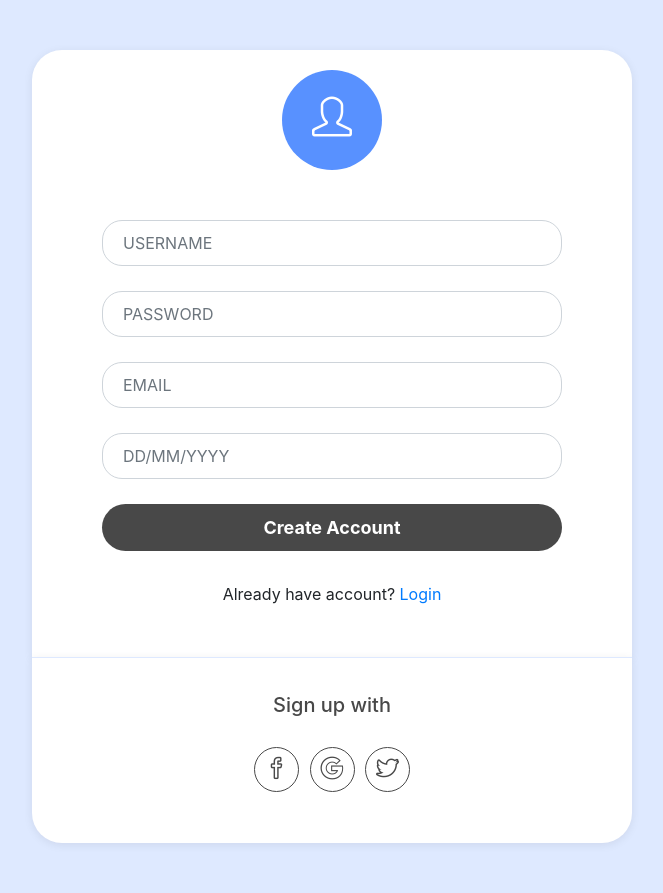
After one commit to riskisept/Responsive-Web-Design, a PHP site: page /form/form.html in a window 1280 px wide. The commit adds this page. Shown: the whole page, without its empty margins (308-971 px from the left). Run offline with PHP 8.4, Linux system fonts and the light colour scheme; some libraries are stand-ins or nearby versions.

Commit message:
Add files via upload

```diff
--- /dev/null
+++ b/riskiweb/form/app.js
@@ -0,0 +1,3 @@
+$(document).ready(function(){
+    $('#birth-date').mask('00/00/0000');
+   })
--- /dev/null
+++ b/riskiweb/form/form.html
@@ -0,0 +1,50 @@
+<!DOCTYPE html>
+<html>
+<head>
+    <meta charset="utf-8">
+    <meta http-equiv="X-UA-Compatible" content="IE=edge">
+    <meta name="viewport" content="width=device-width, initial-scale=1">
+    <title>Register</title>
+    <link href="https://cdnjs.cloudflare.com/ajax/libs/simple-line-icons/2.4.1/css/simple-line-icons.min.css" rel="stylesheet">
+    <link rel="stylesheet" href="https://maxcdn.bootstrapcdn.com/bootstrap/4.0.0/css/bootstrap.min.css">
+    <link rel="stylesheet" href="../form/formstyle.css">
+</head>
+<body>
+    <div class="registration-form">
+        <form>
+            <div class="form-icon">
+                <span><i class="icon icon-user"></i></span>
+            </div>
+            <div class="form-group">
+                <input type="text" class="form-control item" id="username" placeholder="USERNAME">
+            </div>
+            <div class="form-group">
+                <input type="password" class="form-control item" id="password" placeholder="PASSWORD">
+            </div>
+            <div class="form-group">
+                <input type="text" class="form-control item" id="email" placeholder="EMAIL">
+            </div>
+            <div class="form-group">
+                <input type="text" class="form-control item" id="birth-date" placeholder="DD/MM/YYYY">
+            </div>
+            <div class="form-group">
+                <button type="button" class="btn btn-block create-account">Create Account</button>
+            </div>
+            <div class="tittle">
+                <p>Already have account?<a href="../formlogin/formlogin.html"> Login</a></p>
+            </div>
+        </form>
+        <div class="social-media">
+            <h5>Sign up with</h5>
+            <div class="social-icons">
+                <a href="#"><i class="icon-social-facebook" title="Facebook"></i></a>
+                <a href="#"><i class="icon-social-google" title="Google"></i></a>
+                <a href="#"><i class="icon-social-twitter" title="Twitter"></i></a>
+            </div>
+        </div>
+    </div>
+    <script type="text/javascript" src="https://code.jquery.com/jquery-3.2.1.min.js"></script>
+    <script type="text/javascript" src="https://cdnjs.cloudflare.com/ajax/libs/jquery.mask/1.14.15/jquery.mask.min.js"></script>
+    <script src="../form/app.js"></script>
+</body>
+</html>
--- /dev/null
+++ b/riskiweb/form/formstyle.css
@@ -0,0 +1,106 @@
+body{
+  background-color: #dee9ff;
+}
+
+.registration-form{
+padding: 50px 0;
+}
+
+.registration-form form{
+  background-color: #fff;
+  max-width: 600px;
+  margin: auto;
+  padding: 20px 70px;
+  border-top-left-radius: 30px;
+  border-top-right-radius: 30px;
+  box-shadow: 0px 2px 10px rgba(0, 0, 0, 0.075);
+}
+
+.registration-form .form-icon{
+text-align: center;
+  background-color: #5891ff;
+  border-radius: 50%;
+  font-size: 40px;
+  color: white;
+  width: 100px;
+  height: 100px;
+  margin: auto;
+  margin-bottom: 50px;
+  line-height: 100px;
+}
+
+.registration-form .item{
+border-radius: 20px;
+  margin-bottom: 25px;
+  padding: 10px 20px;
+}
+
+.registration-form .create-account{
+  border-radius: 30px;
+  padding: 10px 20px;
+  font-size: 18px;
+  font-weight: bold;
+  background-color: #484848;
+  border: none;
+  color: white;
+  margin-top: 20px;
+}
+
+.registration-form .social-media{
+  max-width: 600px;
+  background-color: #fff;
+  margin: auto;
+  padding: 35px 0;
+  text-align: center;
+  border-bottom-left-radius: 30px;
+  border-bottom-right-radius: 30px;
+  color: #484848;
+  border-top: 1px solid #dee9ff;
+  box-shadow: 0px 2px 10px rgba(0, 0, 0, 0.075);
+}
+
+.registration-form .social-icons{
+  margin-top: 30px;
+  margin-bottom: 16px;
+}
+
+.registration-form .social-icons a{
+  font-size: 23px;
+  margin: 0 3px;
+  color: #484848;
+  border: 1px solid;
+  border-radius: 50%;
+  width: 45px;
+  display: inline-block;
+  height: 45px;
+  text-align: center;
+  background-color: #fff;
+  line-height: 45px;
+}
+
+.registration-form .social-icons a:hover{
+  text-decoration: none;
+  opacity: 0.6;
+}
+
+.tittle {
+  text-align: center;
+  font-weight: 12px;
+  padding: 15px 0;
+}
+.tittle a{
+  text-decoration: none;
+}
+
+@media (max-width: 576px) {
+  .registration-form form{
+      padding: 50px 20px;
+  }
+
+  .registration-form .form-icon{
+      width: 70px;
+      height: 70px;
+      font-size: 30px;
+      line-height: 70px;
+  }
+}
--- a/riskiweb/index.php
+++ b/riskiweb/index.php
@@ -40,6 +40,9 @@
             </li>
             <li class="nav-item">
               <a class="nav-link" href="#">Farming Guide</a>
+            </li>
+            <li class="nav-item">
+              <a class="nav-link" href="formlogin/formlogin.html">Login</a>
             </li>
           </ul>
         </div>
```
Also changed, not shown: riskiweb/formlogin/formlogin.html (added, +44 -0 lines), riskiweb/formlogin/formloginstyle.css (added, +107 -0 lines).
